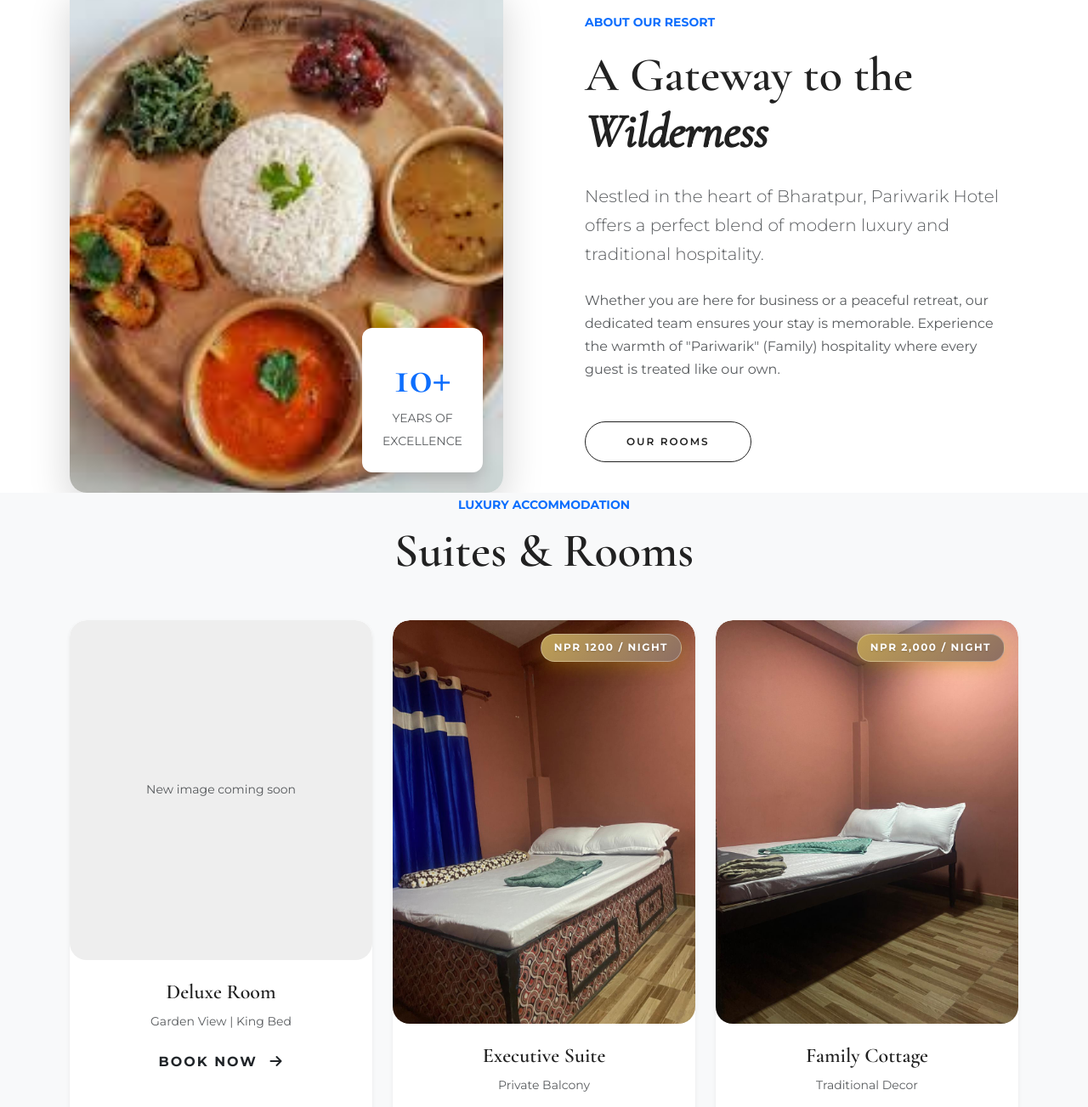
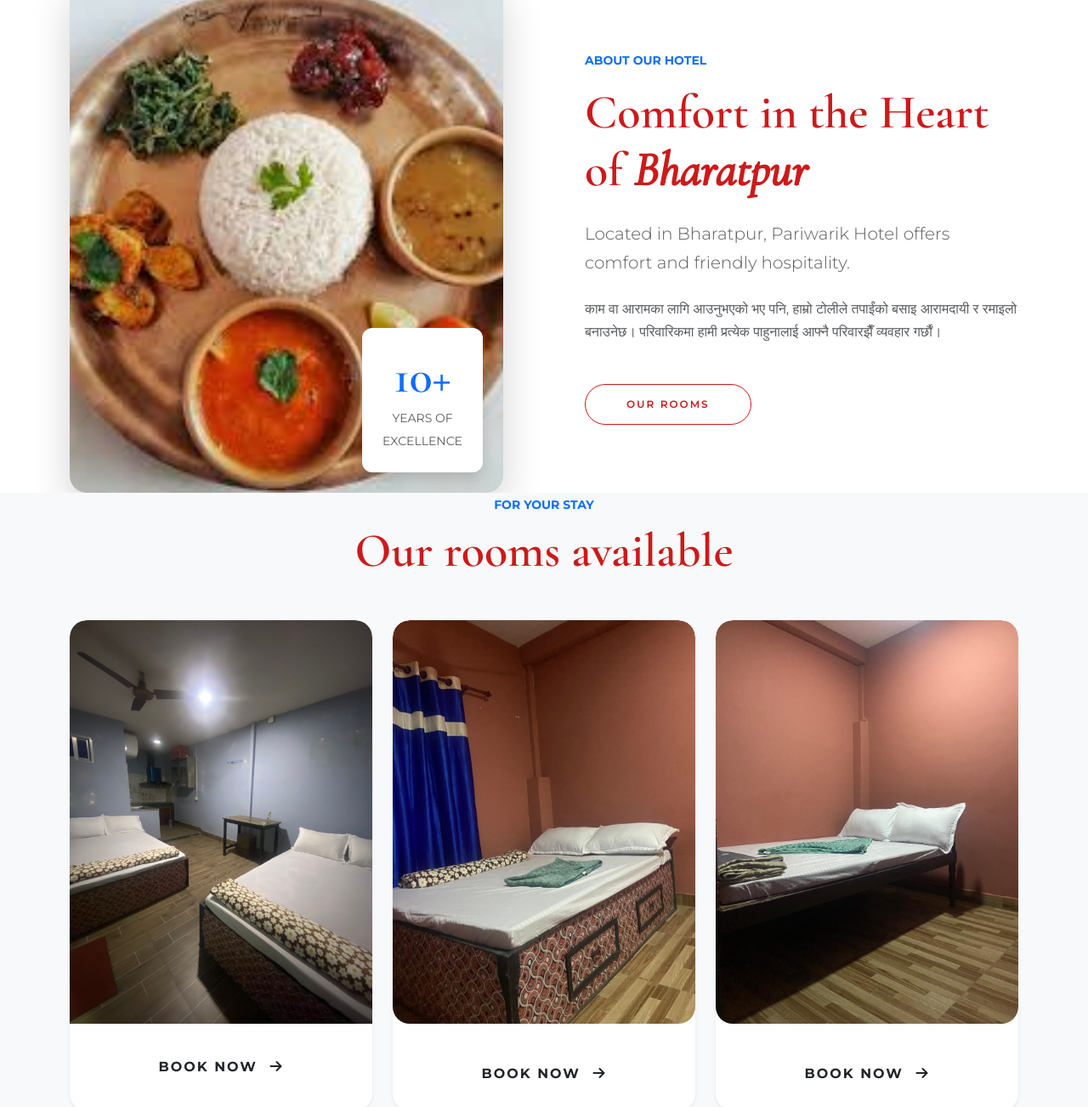
Before and after one commit to rahul35-lang/Pariwarik, a plain HTML site: page index.html in a window 1280 px wide. Shown: the part 959-2262 px from the top of the page at 85% size. Drawn offline with nearby package versions, Linux system fonts and the light colour scheme.

Commit message:
Add files via upload

```diff
--- a/index.html
+++ b/index.html
@@ -1,10 +1,11 @@
 <!DOCTYPE html>
 <html lang="en">
 <head>
+    <link rel="icon" type="image/x-icon" href="icon.ico">
     <meta charset="UTF-8">
     <meta name="viewport" content="width=device-width, initial-scale=1.0">
     <title>Pariwarik Hotel | Bharatpur 10-Chitwan</title>
-    <meta name="description" content="Experience the best of Chitwan at Pariwarik Hotel. Luxury accommodation and authentic Traditional hospitality.">
+    <meta name="description" content="Enjoy the beauty of Chitwan with a comfortable stay at Pariwarik Hotel, where modern comfort meets warm traditional hospitality.">
     <!-- Bootstrap CSS -->
     <link href="https://cdn.jsdelivr.net/npm/bootstrap@5.3.0/dist/css/bootstrap.min.css" rel="stylesheet">
     <!-- Google Fonts -->
@@ -70,7 +71,7 @@
     </nav>
 
     <!-- Floating Menu Link (Bottom Right) -->
-    <a href="/main" class="floating-menu-btn d-flex align-items-center shadow-lg text-decoration-none">
+    <a href="/menu" class="floating-menu-btn d-flex align-items-center shadow-lg text-decoration-none">
         <div class="icon-box bg-primary text-white p-3">
             <i class="fas fa-utensils"></i>
         </div>
@@ -85,8 +86,8 @@
         <div class="hero-overlay"></div>
         <div class="container h-100 d-flex flex-column justify-content-center align-items-center text-center text-white position-relative z-2">
             <span class="subheading text-uppercase tracking-widest mb-3 animate-fade-up">Welcome to Pariwarik</span>
-            <h1 class="display-1 font-serif mb-4 animate-fade-up delay-100">Relaxed Living <br> Refined Stay</h1>
-            <p class="lead mb-5 w-75 mx-auto d-none d-md-block animate-fade-up delay-200">Discover authentic hospitality wrapped in modern luxury.</p>
+            <h1 class="display-1 font-serif mb-4 animate-fade-up delay-100">Comfortable Stay  <br> Easy Comfort</h1>
+            <p class="lead mb-5 w-75 mx-auto d-none d-md-block animate-fade-up delay-200">Feel welcomed and comfortable.</p>
             <div class="animate-fade-up delay-200">
                 <a href="#rooms" class="btn btn-primary px-5">Explore Stay</a>
             </div>
@@ -108,10 +109,10 @@
                     </div>
                 </div>
                 <div class="col-lg-6 ps-lg-5 reveal">
-                    <span class="text-primary text-uppercase tracking-widest small fw-bold mb-3 d-block">About Our Resort</span>
-                    <h2 class="display-4 font-serif mb-4">A Gateway to the <span class="fst-italic">Wilderness</span></h2>
-                    <p class="text-muted mb-4 lead">Nestled in the heart of Bharatpur, Pariwarik Hotel offers a perfect blend of modern luxury and traditional hospitality.</p>
-                    <p class="text-muted mb-5">Whether you are here for business or a peaceful retreat, our dedicated team ensures your stay is memorable. Experience the warmth of "Pariwarik" (Family) hospitality where every guest is treated like our own.</p>
+                    <span class="text-primary text-uppercase tracking-widest small fw-bold mb-3 d-block">About Our Hotel</span>
+                    <h2 class="display-4 font-serif mb-4">Comfort in the Heart of <span class="fst-italic">Bharatpur</span></h2>
+                    <p class="text-muted mb-4 lead">Located in Bharatpur, Pariwarik Hotel offers comfort and friendly hospitality.</p>
+                    <p class="text-muted mb-5">काम वा आरामका लागि आउनुभएको भए पनि, हाम्रो टोलीले तपाईंको बसाइ आरामदायी र रमाइलो बनाउनेछ। परिवारिकमा हामी प्रत्येक पाहुनालाई आफ्नै परिवारझैँ व्यवहार गर्छौं।</p>
                     <a href="#rooms" class="btn btn-outline-dark px-5">Our Rooms</a>
                 </div>
             </div>
@@ -122,18 +123,16 @@
     <section id="rooms" class="section-padding bg-light">
         <div class="container">
             <div class="text-center mb-5 reveal">
-                <span class="text-primary text-uppercase tracking-widest small fw-bold">Luxury Accommodation</span>
-                <h2 class="display-4 font-serif mt-2">Suites & Rooms</h2>
+                <span class="text-primary text-uppercase tracking-widest small fw-bold">For Your Stay</span>
+                <h2 class="display-4 font-serif mt-2">Our rooms available</h2>
             </div>
             <div class="row g-4">
-                <div class="col-md-4 reveal">
+               <div class="col-md-4 reveal">
                     <div class="card room-card border-0 h-100 shadow-sm overflow-hidden">
-                        <div class="position-relative overflow-hidden" style="min-height: 400px; background: #eee; display: flex; align-items: center; justify-content: center;">
-                            <span class="text-muted small">New image coming soon</span>
-                        </div>
+                        <img src="WhatsApp Image 2026-05-10 at 7.25.48 PM.jpeg" class="card-img-top transition-transform" alt="Executive Suite">
+
                         <div class="card-body p-4 text-center">
-                            <h4 class="font-serif mb-2">Deluxe Room</h4>
-                            <p class="small text-muted mb-3 uppercase tracking-wider">Garden View | King Bed</p>
+                            <h4 class="font-serif mb-2"></h4>
                             <button class="btn btn-link text-dark text-decoration-none text-uppercase tracking-widest small fw-bold" onclick="selectRoom('Deluxe Room')">Book Now <i class="fas fa-arrow-right ms-2"></i></button>
                         </div>
                     </div>
@@ -142,11 +141,11 @@
                     <div class="card room-card border-0 h-100 shadow-sm overflow-hidden">
                         <div class="position-relative overflow-hidden">
                             <img src="forroom.jpeg" class="card-img-top transition-transform" alt="Executive Suite">
-                            <div class="price-tag bg-white position-absolute top-0 end-0 m-3 px-3 py-1 small fw-bold">NPR 1200 / NIGHT</div>
+
                         </div>
                         <div class="card-body p-4 text-center">
-                            <h4 class="font-serif mb-2">Executive Suite</h4>
-                            <p class="small text-muted mb-3 uppercase tracking-wider">Private Balcony</p>
+                            <h4 class="font-serif mb-2"></h4>
+                            <p class="small text-muted mb-3 uppercase tracking-wider"></p>
                             <button class="btn btn-link text-dark text-decoration-none text-uppercase tracking-widest small fw-bold" onclick="selectRoom('Executive Suite')">Book Now <i class="fas fa-arrow-right ms-2"></i></button>
                         </div>
                     </div>
@@ -155,11 +154,11 @@
                     <div class="card room-card border-0 h-100 shadow-sm overflow-hidden">
                         <div class="position-relative overflow-hidden">
                             <img src="foranotherroom.jpeg" class="card-img-top transition-transform" alt="Family Cottage">
-                            <div class="price-tag bg-white position-absolute top-0 end-0 m-3 px-3 py-1 small fw-bold">NPR 2,000 / NIGHT</div>
+
                         </div>
                         <div class="card-body p-4 text-center">
-                            <h4 class="font-serif mb-2">Family Cottage</h4>
-                            <p class="small text-muted mb-3 uppercase tracking-wider">Traditional Decor</p>
+                            <h4 class="font-serif mb-2"></h4>
+                            <p class="small text-muted mb-3 uppercase tracking-wider"></p>
                             <button class="btn btn-link text-dark text-decoration-none text-uppercase tracking-widest small fw-bold" onclick="selectRoom('Family Cottage')">Book Now <i class="fas fa-arrow-right ms-2"></i></button>
                         </div>
                     </div>
--- a/style.css
+++ b/style.css
@@ -14,7 +14,7 @@
     --dark-bg: #1a1a1b;
     --light-bg: #f5f5f7;
     --text-body: #424242;
-    --text-heading: #212121;
+    --text-heading: #cc1a1a;
     --white: #ffffff;
     --shadow-sm: 0 4px 6px rgba(0,0,0,0.02);
     --shadow-md: 0 10px 25px rgba(0,0,0,0.05);
```
Also changed, not shown: WhatsApp Image 2026-05-10 at 7.25.48 PM.jpeg (added).
